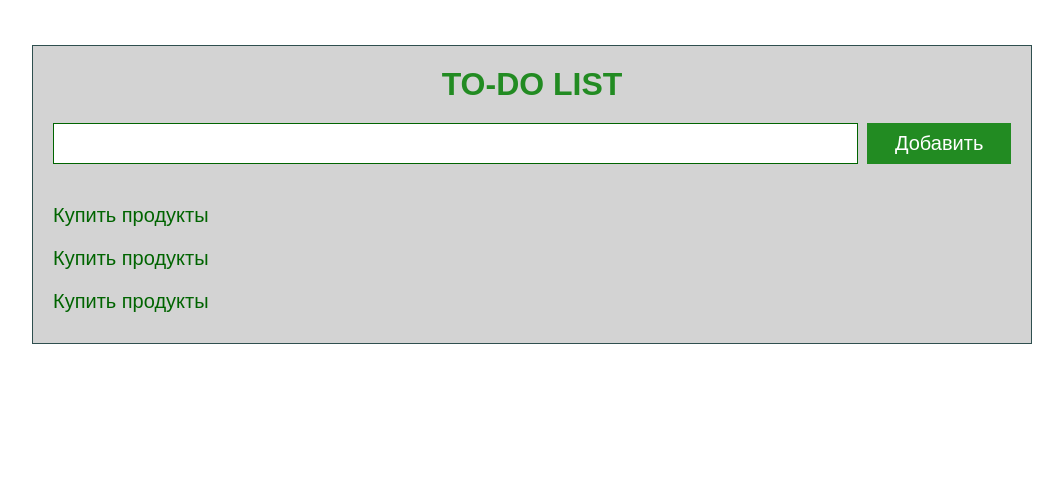
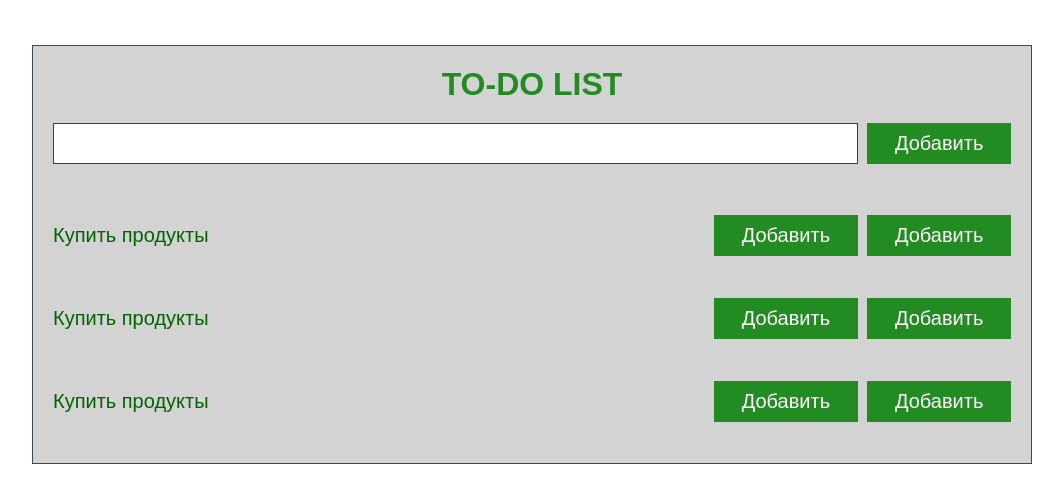
Before and after one commit to kaiaz/react_todo_prj, a React (Create React App) app: page / in a window 1280 px wide. Shown: the top 502 px of the page, without its empty margins (108-1171 px from the left). Built offline with nearby package versions, Linux system fonts and the light colour scheme.

Commit message:
add Task.js

```diff
--- a/package.json
+++ b/package.json
@@ -3,9 +3,11 @@
   "version": "0.1.0",
   "private": true,
   "dependencies": {
+    "exact": "^0.8.0",
     "react": "^16.1.1",
     "react-dom": "^16.1.1",
-    "react-scripts": "1.0.17"
+    "react-scripts": "1.0.17",
+    "redux": "^3.7.2"
   },
   "scripts": {
     "start": "react-scripts start",
--- a/src/components/Button.js
+++ b/src/components/Button.js
@@ -5,7 +5,7 @@ class Button extends React.Component {
     render() {
         return (
 
-                <button className="addTask">Добавить</button>
+                <button className="btn">Добавить</button>
 
         );
     }
--- /dev/null
+++ b/src/components/Task.js
@@ -0,0 +1,17 @@
+import React from 'react';
+import './../index.css';
+import Button from './Button';
+
+class Task extends React.Component {
+    render() {
+        return(
+           <section className='task'>
+               <p className='task-text'>Купить продукты</p>
+               <Button>Редактировать</Button>
+               <Button>Удалить</Button>
+           </section>
+        );
+    }
+}
+
+export default Task;
--- a/src/components/Todo.js
+++ b/src/components/Todo.js
@@ -1,5 +1,6 @@
 import React from 'react';
 import './../index.css';
+import Task from './Task';
 import Button from './Button';
 import Field from './Field';
 
@@ -14,9 +15,9 @@ class Todo extends React.Component {
                  <Button/>
              </div>
              <section className='tasks'>
-                 <div className="task">Купить продукты</div>
-                 <div className="task">Купить продукты</div>
-                 <div className="task">Купить продукты</div>
+                <Task/>
+                <Task/>
+                <Task/>
              </section>
          </div>
         );
--- a/src/index.css
+++ b/src/index.css
@@ -36,12 +36,12 @@ body {
   padding: 0px 20px;
   font-size: 20px;
   width: 84%;
-  margin-right: 1%;
+
   display: inline-block;
   border: 1px solid  darkgreen;
 }
 
-.addTask {
+.btn {
   display: inline-block;
   width: 15%;
   font-size: 20px;
@@ -49,6 +49,7 @@ body {
   background: forestgreen;
   color: #ffffff;
   border: none;
+  margin-left: 1%;
 }
 
 .task {
@@ -57,3 +58,9 @@ body {
   font-size: 20px;
 
 }
+
+
+.task-text {
+  display: inline-block;
+  width: 68%;
+}
```
